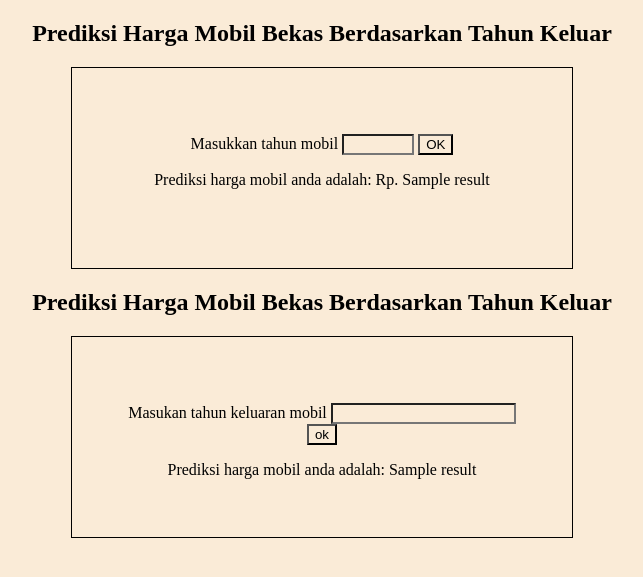
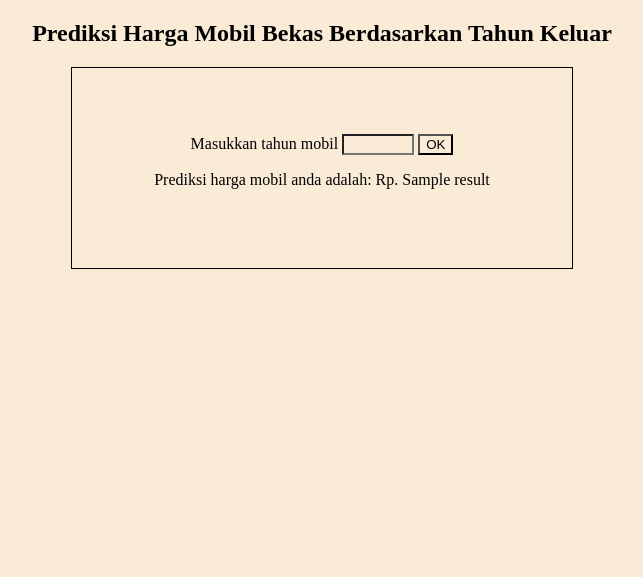
Before and after one commit to rahmianadra/hargamobilprediksi, a Flask app: template templates/home.html in a window 1280 px wide. Shown: the top 577 px of the page, without its empty margins (318-961 px from the left). Run offline with Flask 2, Linux system fonts and the light colour scheme; the template is opened without the code that fills it: most values are stand-ins (such as "Sample title", 1, 10 or a date in 2020).

Commit message:
Update home.html

```diff
--- a/templates/home.html
+++ b/templates/home.html
@@ -31,26 +31,3 @@
      border: 1px solid black;
    }
    </style>
-</html><!doctype html>
-<html>
-   <body>
-   <h2><center>Prediksi Harga Mobil Bekas Berdasarkan Tahun Keluar</center></h2>
-    <center>
-    <div class="div2">
-      <form action = "/prediksi/" method = "POST">
-         <p> Masukan tahun keluaran mobil <input type = "text" name = "Tahun" /> <input type = "submit" value = "ok" /> </p>
-      </form>
-
-   <p>Prediksi harga mobil anda adalah: {{ result }}</p>
-   </center>
-   </div>
-   </body>
-<style>
-    .div2 {
-     width: 400px;
-     height: 100px;
-     padding: 50px;
-     border: 1px solid black;
-   }
-   </style>
-</html>
```
